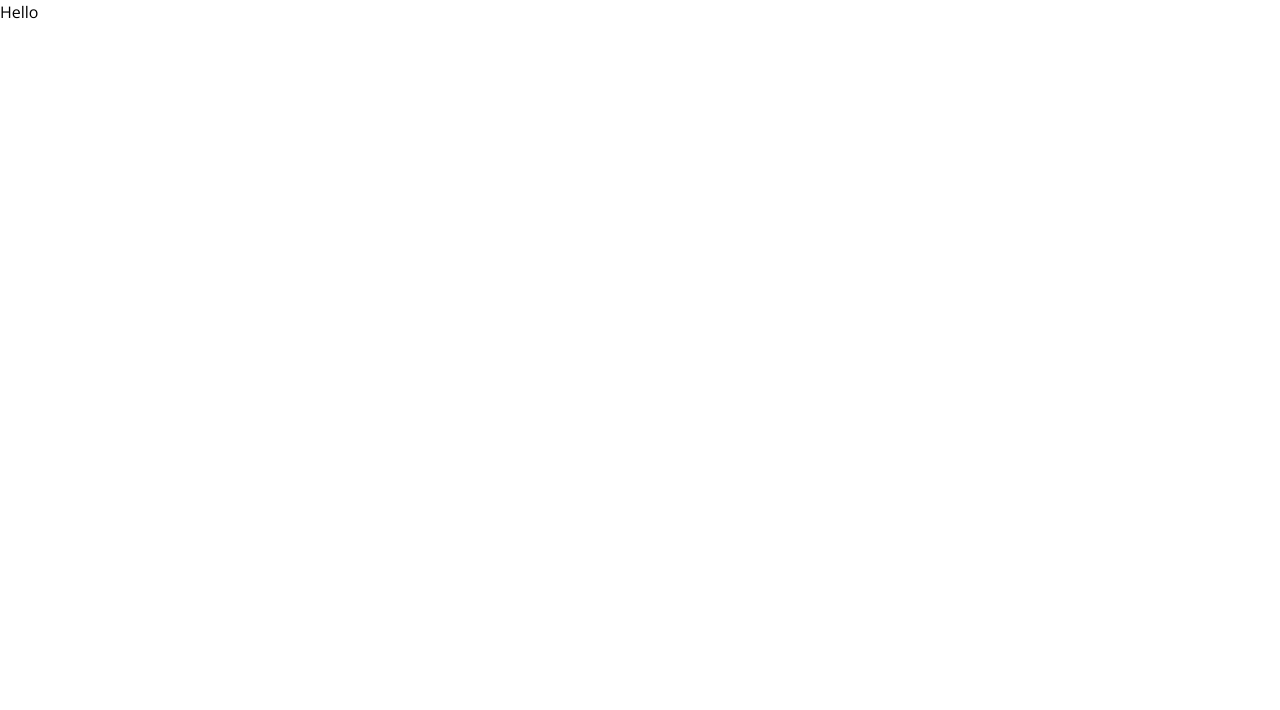
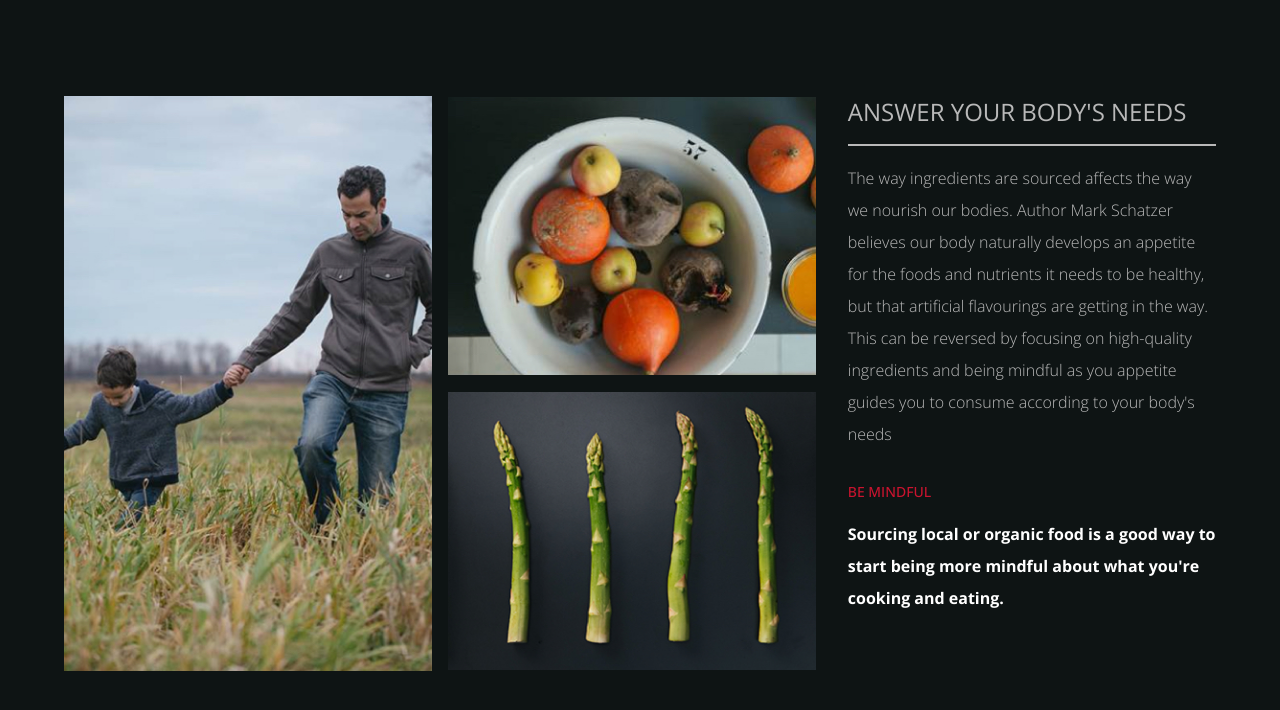
Before and after one commit to neilbryson/aeg, a React app: page / in a window 1280 px wide. Shown: the top 710 px of the page. Built offline with nearby package versions, Linux system fonts and the light colour scheme.

Commit message:
feat: bind main view to the root view

```diff
--- /dev/null
+++ b/src/views/MainView.tsx
@@ -0,0 +1,13 @@
+import { Content } from '../layouts/Content';
+import { Latest } from '../layouts/Latest';
+
+export const MainView = () => {
+  return (
+    <main className="w-screen h-screen bg-aeg-black text-aeg-gray flex justify-center overflow-auto">
+      <div className="flex flex-col w-full h-full pl-12 pr-12 max-w-3xl md:pl-0 md:pr-0 md:max-w-6xl mt-24 pb-24">
+        <Content />
+        <Latest className="mt-32" />
+      </div>
+    </main>
+  );
+};
--- a/src/views/RootView.tsx
+++ b/src/views/RootView.tsx
@@ -1,12 +1,13 @@
 import { BrowserRouter, Route, Routes } from 'react-router-dom';
 
+import { MainView } from './MainView';
 import { NotFoundView } from './NotFoundView';
 
 export const RootView = () => {
   return (
     <BrowserRouter basename={process.env.BASE_PATH || '/'}>
       <Routes>
-        <Route path="/" element={<div>Hello</div>} />
+        <Route path="/" element={<MainView />} />
         <Route path="*" element={<NotFoundView />} />
       </Routes>
     </BrowserRouter>
```
